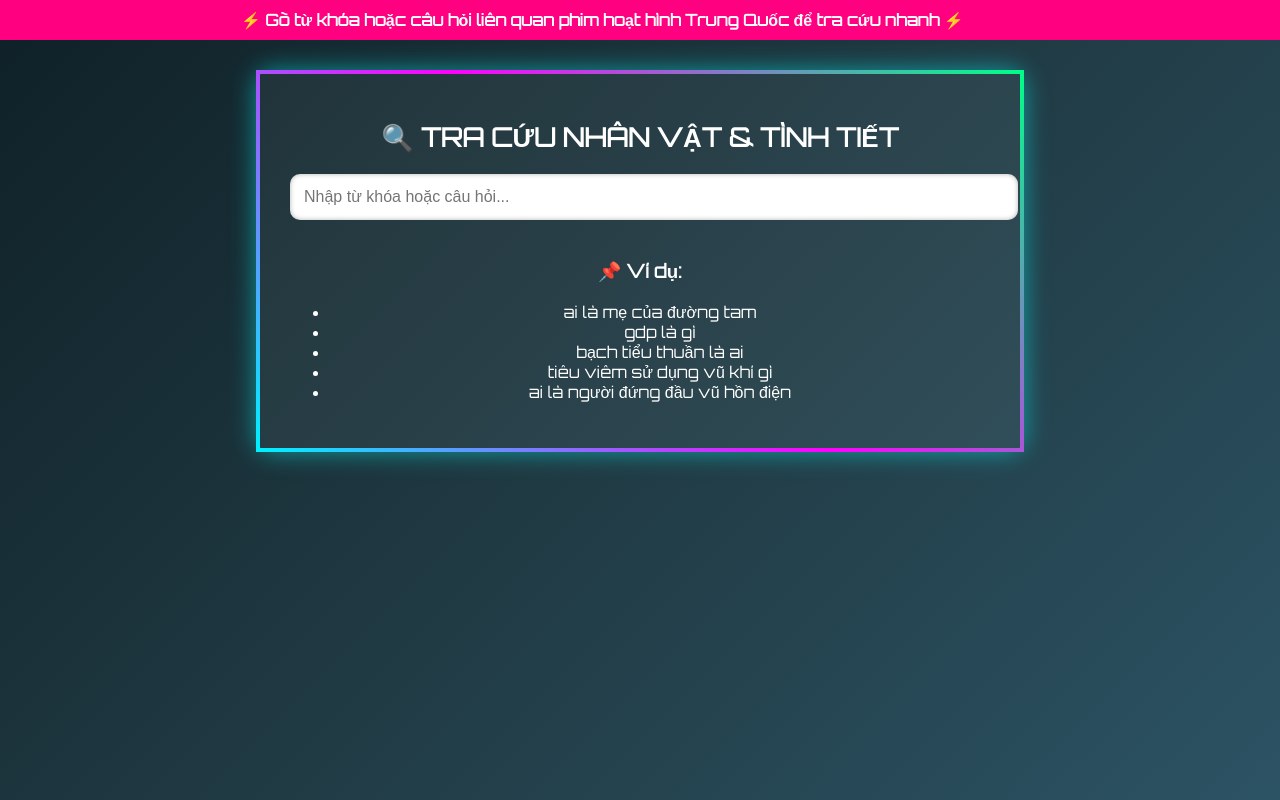
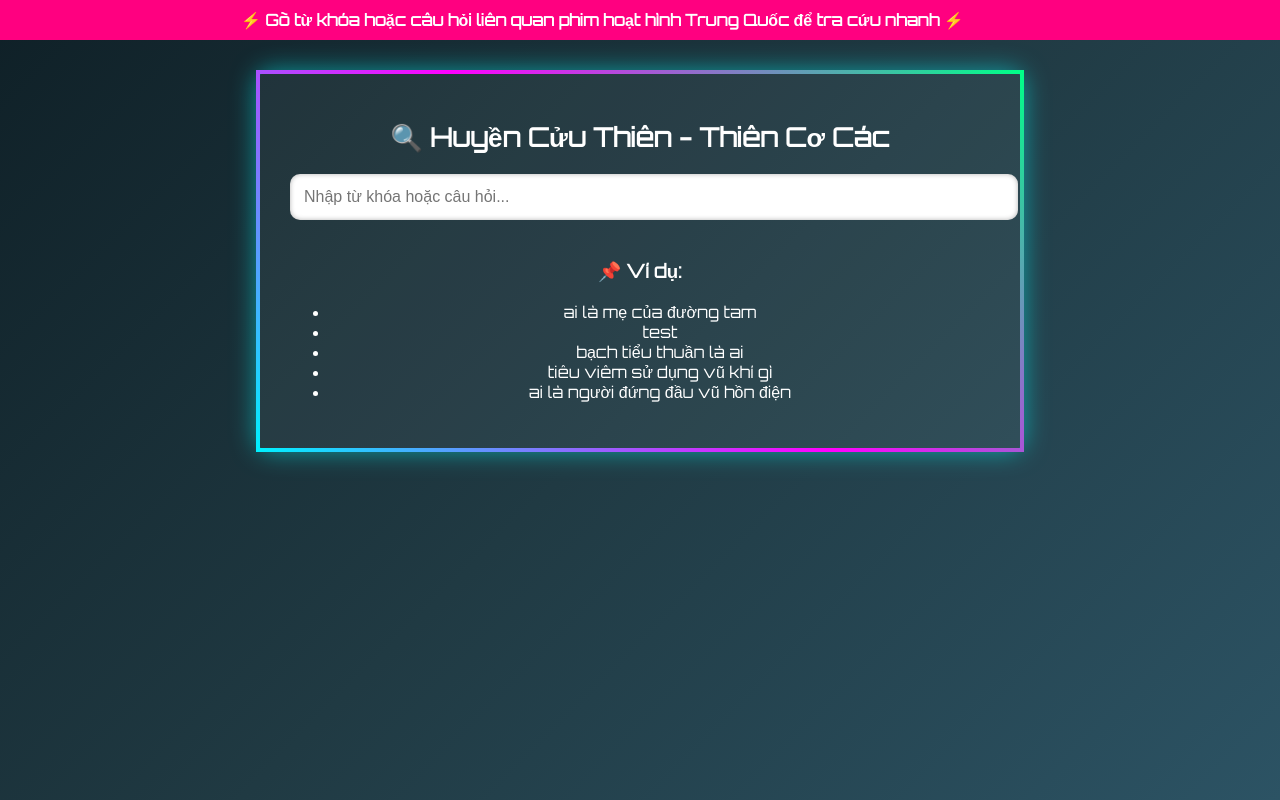
Before and after one commit to Anhtuanpri/Tra-HCT, a plain HTML site: page index.html in a window 1280 px wide. Drawn offline with Linux system fonts and the light colour scheme.

Commit message:
Update index.html

```diff
--- a/index.html
+++ b/index.html
@@ -3,7 +3,7 @@
 <head>
   <meta charset="UTF-8" />
   <meta name="viewport" content="width=device-width, initial-scale=1.0"/>
-  <title>TRA CỨU ANIME</title>
+  <title>HH3D</title>
   <link rel="stylesheet" href="style.css" />
   <link href="https://fonts.googleapis.com/css2?family=Orbitron&display=swap" rel="stylesheet">
 </head>
@@ -13,7 +13,7 @@
   </div>
 
   <div class="card">
-    <h1>🔍 TRA CỨU NHÂN VẬT & TÌNH TIẾT</h1>
+    <h1>🔍 Huyền Cửu Thiên - Thiên Cơ Các</h1>
     <input type="text" id="searchBox" placeholder="Nhập từ khóa hoặc câu hỏi..." />
     <div id="answerBox" class="hidden"></div>
 
@@ -21,7 +21,7 @@
       <h3>📌 Ví dụ:</h3>
       <ul>
         <li>ai là mẹ của đường tam</li>
-        <li>gdp là gì</li>
+        <li>test</li>
         <li>bạch tiểu thuần là ai</li>
         <li>tiêu viêm sử dụng vũ khí gì</li>
         <li>ai là người đứng đầu vũ hồn điện</li>
```
